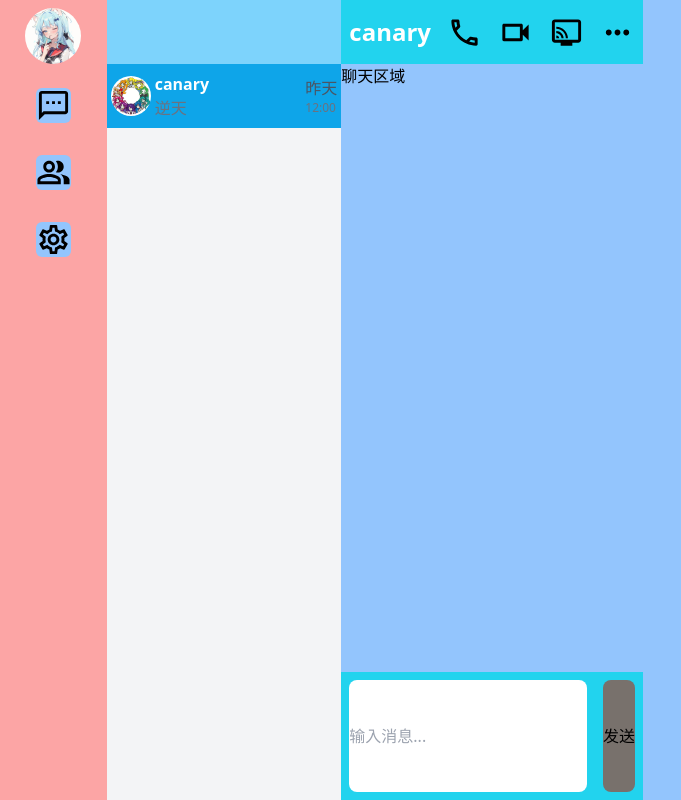
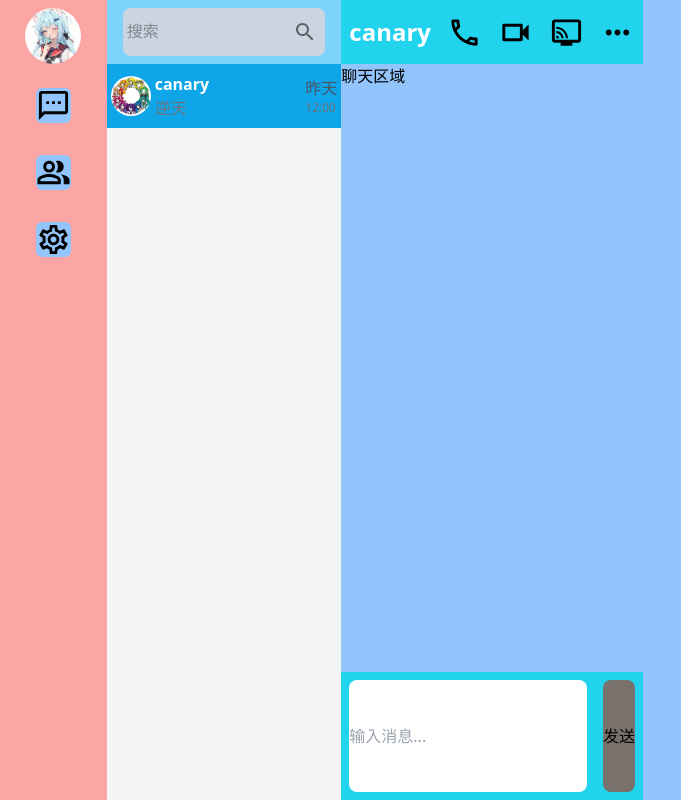
Before and after one commit to Guan612/YayaChat, a React (Vite) app in the folder front/: page /chat in a window 1280 px wide. Shown: the whole page, without its empty margins (0-681 px from the left). Built offline with nearby package versions, Linux system fonts and the light colour scheme.

Commit message:
搜索样子

```diff
--- a/front/src/pages/chat/compment/search.tsx
+++ b/front/src/pages/chat/compment/search.tsx
@@ -1,7 +1,20 @@
+import IconButton from "@mui/material/IconButton";
+import SearchIcon from "@mui/icons-material/Search";
+import InputBase from "@mui/material/InputBase";
+
 export default function Search() {
     return (
-        <div className="flex h-16 bg-sky-300">
-
+        <div className="flex h-16 bg-sky-300 items-center">
+            <div className="flex h-12 bg-slate-300 rounded-lg items-center mx-4">
+                <InputBase
+                    className="p-1"
+                    placeholder="搜索"
+                    // inputProps={{ "aria-label": "search google maps" }}
+                />
+                <IconButton type="button" aria-label="search">
+                    <SearchIcon />
+                </IconButton>
+            </div>
         </div>
-    )
+    );
 }
```
